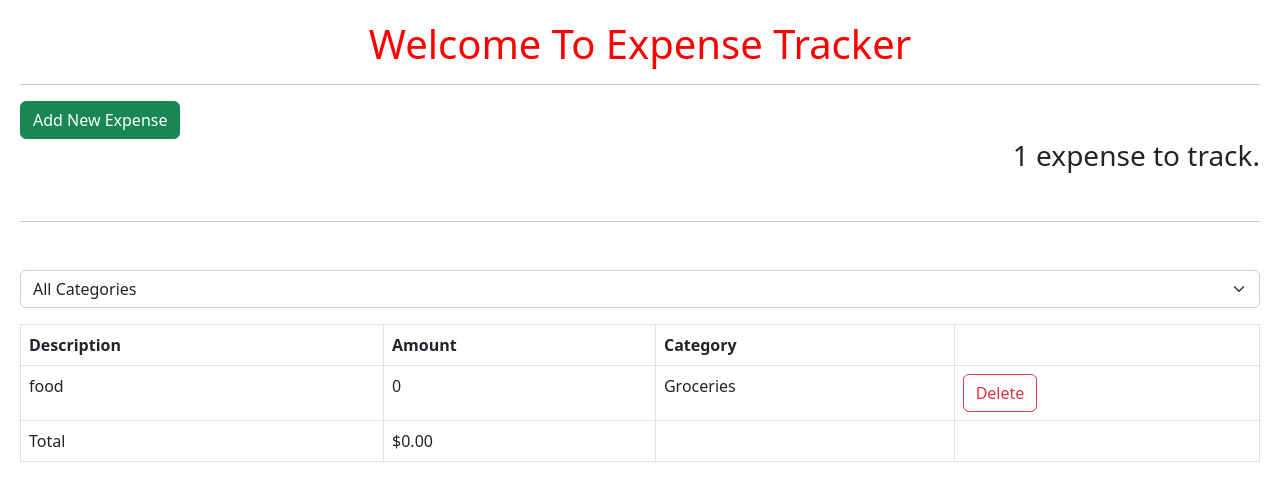
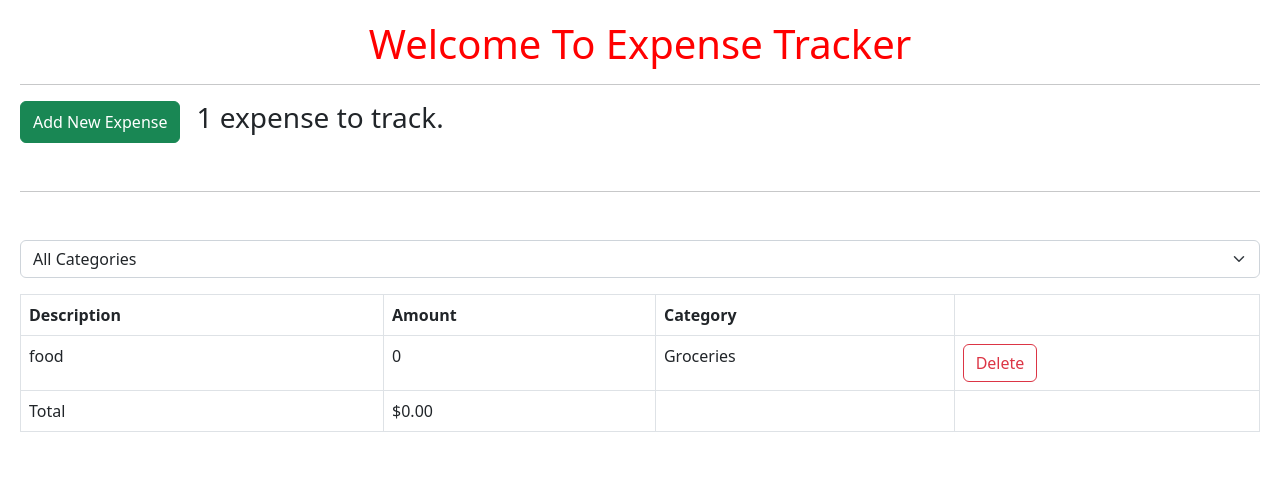
Before and after one commit to Shelton-beep/expense-tracker, a React (Vite) app: page / in a window 1280 px wide. Shown: the top 500 px of the page. Built offline with nearby package versions, Linux system fonts and the light colour scheme.

Commit message:
refactoring code

```diff
--- a/src/App.tsx
+++ b/src/App.tsx
@@ -16,23 +16,23 @@ function App() {
     ? expenses.filter((e) => e.category === selectedCategory)
     : expenses;
 
+  const noun = visibleExpenses.length === 1 ? "expense" : "expenses";
+
   return (
     <>
       <div className="mb-3">
         <h1>Welcome To Expense Tracker</h1>
         <hr />
       </div>
-      <div className="mb-5">
+      <div className="mb-5 d-flex gap-3">
         <AddExpenseButton
           buttonName={showForm ? "Hide Form" : "Add New Expense"}
           buttonColor={showForm ? "danger" : "success"}
           handleClick={() => setShowForm(!showForm)}
         />
-        {visibleExpenses.length === 1 ? (
-          <h3>1 expense to track.</h3>
-        ) : (
-          <h3>{visibleExpenses.length} expenses to track.</h3>
-        )}
+        <h3>
+          {visibleExpenses.length} {noun} to track.
+        </h3>
       </div>
       <div className="mb-5">
         {showForm && (
```
